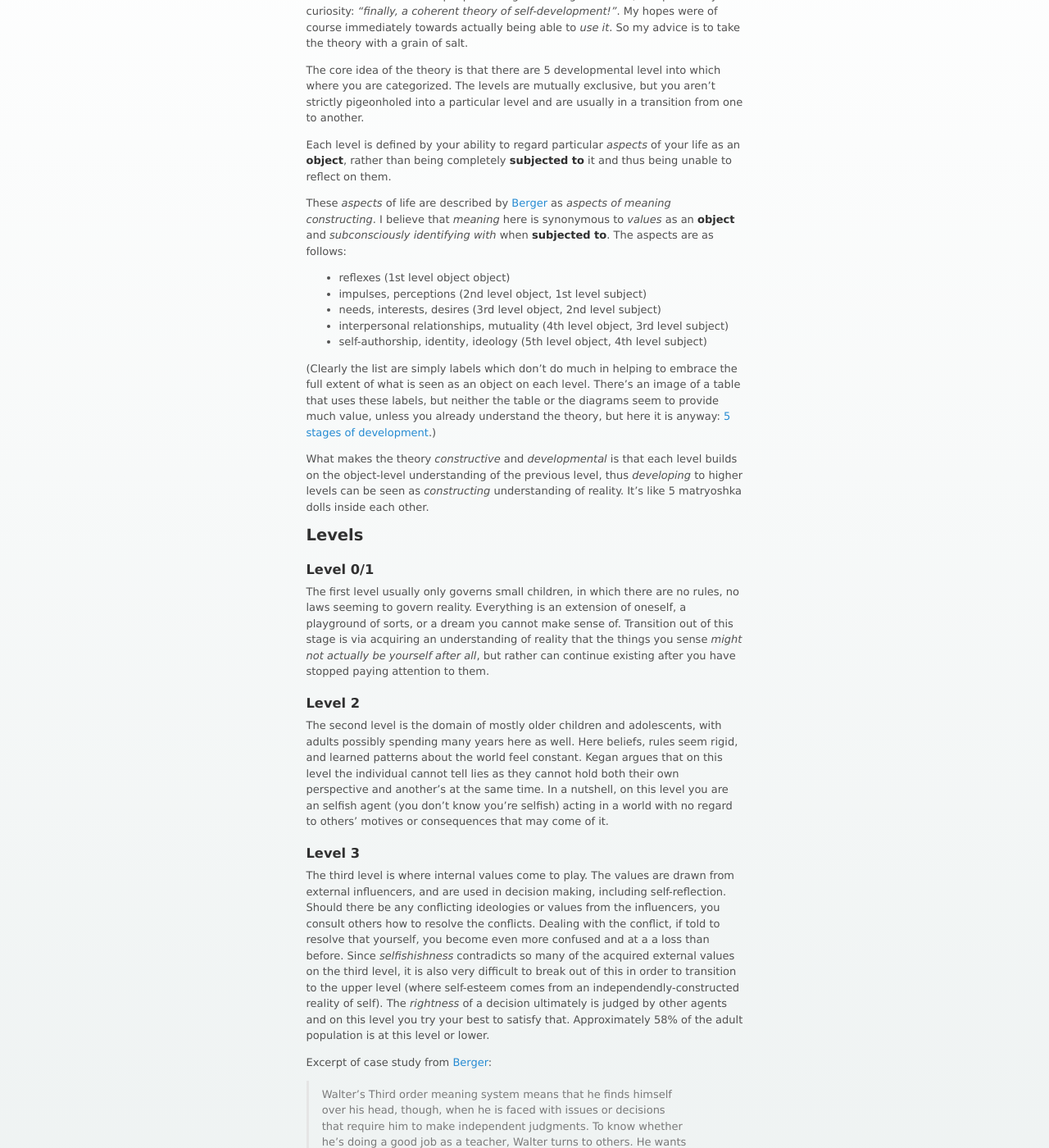
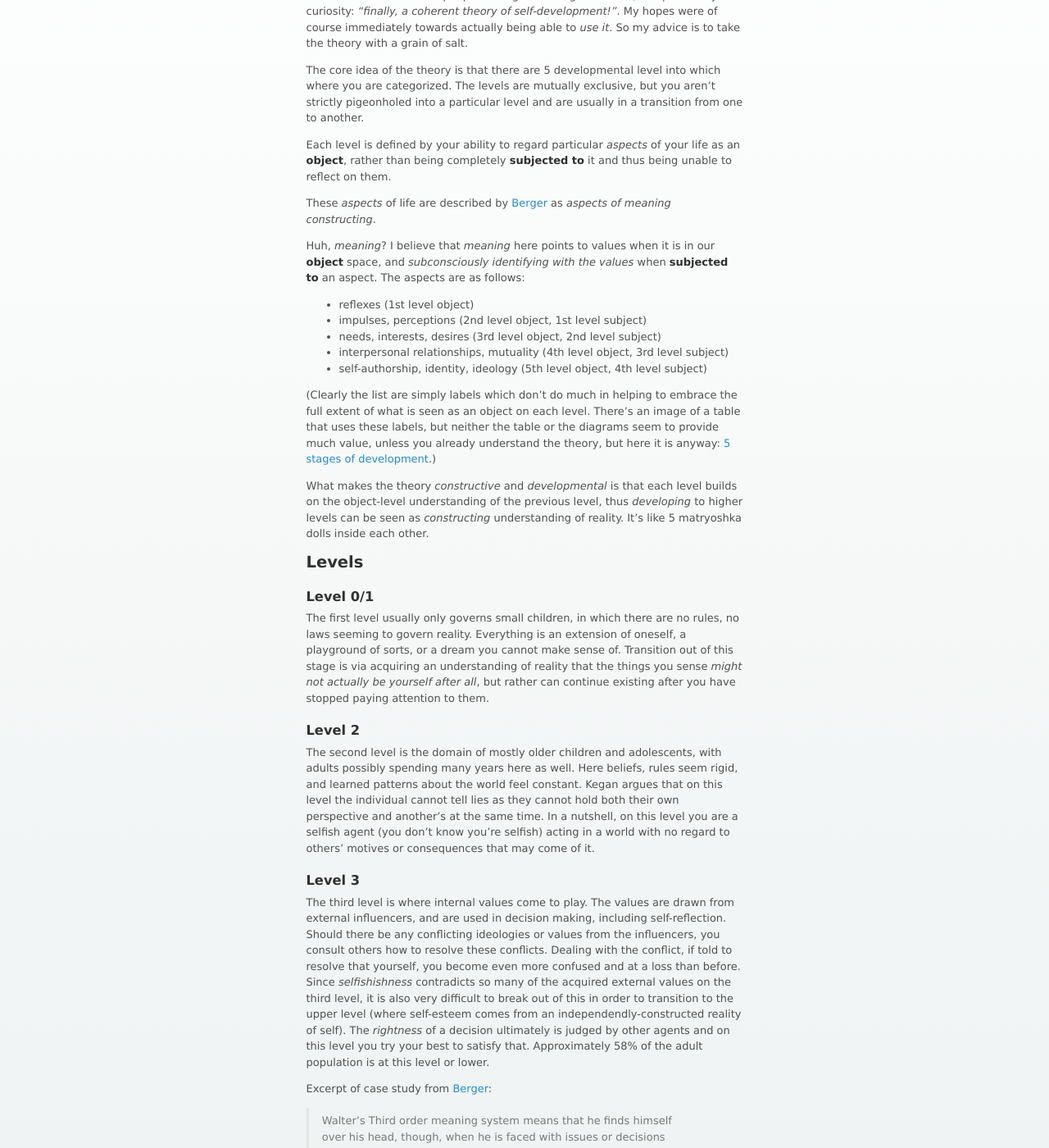
Before and after one commit to azatris/azatris.github.io, a Jekyll site: the page built from _posts/2016-03-06-levels.md, in a window 1280 px wide and 1400 px high, scrolled down 229 px. Shown: the whole window at 82% size. Built offline with Jekyll 4.4.1, drawn with Linux system fonts in a browser that asks for light colours; comment, search, counter and statistics services are not loaded; some of the changed text lies outside the part shown.

Commit message:
Spelling stuff

```diff
--- a/_posts/2016-03-06-levels.md
+++ b/_posts/2016-03-06-levels.md
@@ -11,9 +11,11 @@
 
 Each level is defined by your ability to regard particular _aspects_ of your life as an **object**, rather than being completely **subjected to** it and thus being unable to reflect on them.
 
-These _aspects_ of life are described by [Berger](https://wiki.canterbury.ac.nz/download/attachments/6358104/berger+on+kegan+narrative.doc) as _aspects of meaning constructing_. I believe that _meaning_ here is synonymous to _values_ as an **object** and _subconsciously identifying with_ when **subjected to**. The aspects are as follows:
+These _aspects_ of life are described by [Berger](https://wiki.canterbury.ac.nz/download/attachments/6358104/berger+on+kegan+narrative.doc) as _aspects of meaning constructing_.
 
-* reflexes (1st level object object)
+Huh, _meaning_? I believe that _meaning_ here points to values when it is in our **object** space, and _subconsciously identifying with the values_ when **subjected to** an aspect. The aspects are as follows:
+
+* reflexes (1st level object)
 * impulses, perceptions (2nd level object, 1st level subject)
 * needs, interests, desires (3rd level object, 2nd level subject)
 * interpersonal relationships, mutuality (4th level object, 3rd level subject)
@@ -31,11 +33,11 @@
 
 ### Level 2
 
-The second level is the domain of mostly older children and adolescents, with adults possibly spending many years here as well. Here beliefs, rules seem rigid, and learned patterns about the world feel constant. Kegan argues that on this level the individual cannot tell lies as they cannot hold both their own perspective and another's at the same time. In a nutshell, on this level you are an selfish agent (you don't know you're selfish) acting in a world with no regard to others' motives or consequences that may come of it.
+The second level is the domain of mostly older children and adolescents, with adults possibly spending many years here as well. Here beliefs, rules seem rigid, and learned patterns about the world feel constant. Kegan argues that on this level the individual cannot tell lies as they cannot hold both their own perspective and another's at the same time. In a nutshell, on this level you are a selfish agent (you don't know you're selfish) acting in a world with no regard to others' motives or consequences that may come of it.
 
 ### Level 3
 
-The third level is where internal values come to play. The values are drawn from external influencers, and are used in decision making, including self-reflection. Should there be any conflicting ideologies or values from the influencers, you consult others how to resolve the conflicts. Dealing with the conflict, if told to resolve that yourself, you become even more confused and at a a loss than before. Since _selfishishness_ contradicts so many of the acquired external values on the third level, it is also very difficult to break out of this in order to transition to the upper level (where self-esteem comes from an independendly-constructed reality of self). The _rightness_ of a decision ultimately is judged by other agents and on this level you try your best to satisfy that. Approximately 58% of the adult population is at this level or lower.
+The third level is where internal values come to play. The values are drawn from external influencers, and are used in decision making, including self-reflection. Should there be any conflicting ideologies or values from the influencers, you consult others how to resolve these conflicts. Dealing with the conflict, if told to resolve that yourself, you become even more confused and at a loss than before. Since _selfishishness_ contradicts so many of the acquired external values on the third level, it is also very difficult to break out of this in order to transition to the upper level (where self-esteem comes from an independendly-constructed reality of self). The _rightness_ of a decision ultimately is judged by other agents and on this level you try your best to satisfy that. Approximately 58% of the adult population is at this level or lower.
 
 Excerpt of case study from [Berger](https://wiki.canterbury.ac.nz/download/attachments/6358104/berger+on+kegan+narrative.doc):
 
```
Also changed, not shown: other parts of _posts/2016-03-06-levels.md (+2 -2 lines).
